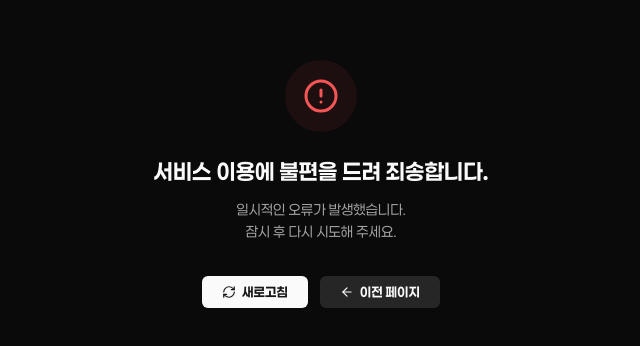
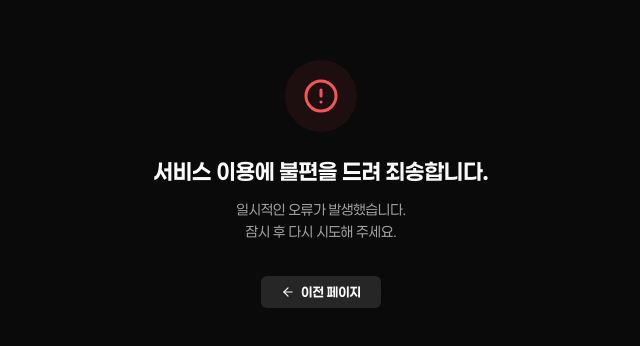
Before and after one commit to taetaej/ReadySet, a React (Vite) app: page /error in a window 1280 px wide. Shown: the part 216-562 px from the top of the page, without its empty margins (319-959 px from the left). Built offline with nearby package versions, Linux system fonts and the light colour scheme.

Commit message:
fix: 에러 페이지 새로고침 버튼 제거

```diff
--- a/src/components/ErrorPage.tsx
+++ b/src/components/ErrorPage.tsx
@@ -1,6 +1,6 @@
 import React, { useEffect } from 'react'
 import { useSearchParams } from 'react-router-dom'
-import { AlertCircle, RefreshCw, ArrowLeft } from 'lucide-react'
+import { AlertCircle, ArrowLeft } from 'lucide-react'
 import { getDarkMode, setDarkMode } from '../utils/theme'
 
 /**
@@ -70,17 +70,6 @@ export function ErrorPage() {
         {/* 액션 버튼 */}
         <div style={{ display: 'flex', gap: '12px' }}>
           <button
-            onClick={handleRetry}
-            className="btn btn-primary btn-sm"
-            style={{
-              display: 'inline-flex', alignItems: 'center', gap: '6px',
-              padding: '10px 20px', fontSize: '13px', fontWeight: '600',
-            }}
-          >
-            <RefreshCw size={14} />
-            새로고침
-          </button>
-          <button
             onClick={handleGoBack}
             className="btn btn-secondary btn-sm"
             style={{
```
